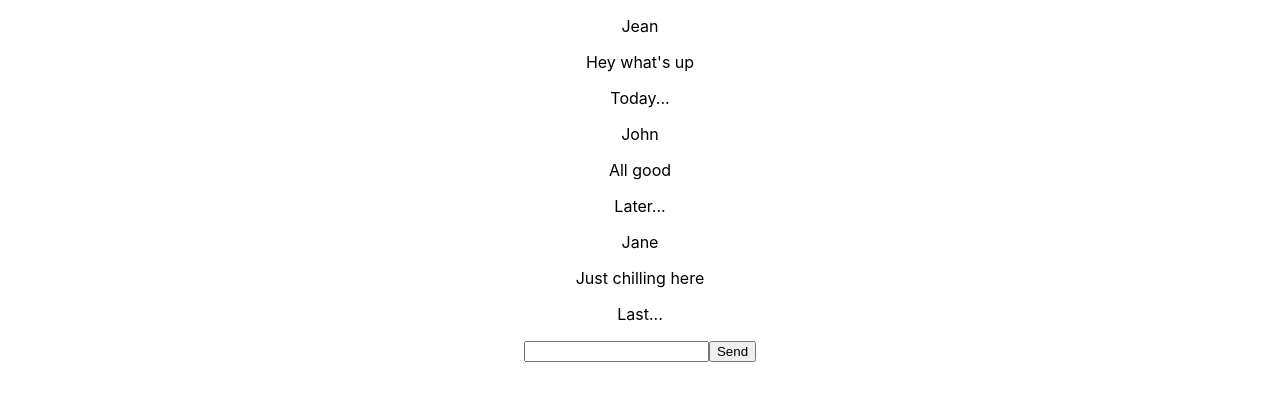
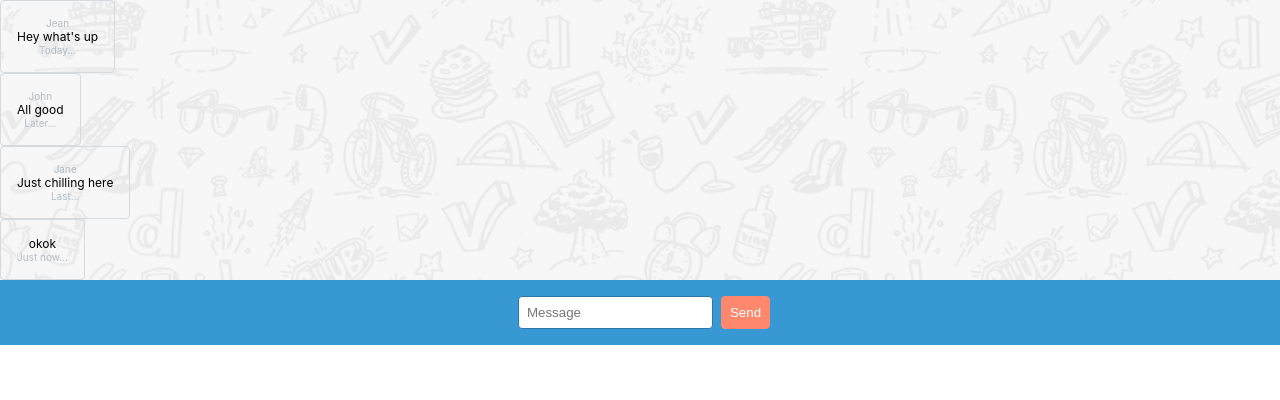
Before and after one commit to fviaren/chat-fe-challenge, a React (Create React App) app: page / in a window 1280 px wide. Shown: the top 400 px of the page. Built offline with nearby package versions, Linux system fonts and the light colour scheme.

Commit message:
Added state with dummy data; messages as variable; some style in line and css files; started handler functions - passed as props to component

```diff
--- a/src/App.js
+++ b/src/App.js
@@ -3,22 +3,55 @@ import React, { Component } from 'react';
 import './App.css';
 import Message from './Message/Message'
 import InputMessage from './InputMessage/InputMessage'
+import Background from './assets/body-bg.png'
 
 class App extends Component {
+  state = {
+    messages: [
+      {id: "skdj", username: "Jean", messageText: "Hey what's up", timestamp: "Today..." },
+      {id: "sdjask", username: "John", messageText: "All good", timestamp: "Later..." },
+      {id: "qjhbas", username: "Jane", messageText: "Just chilling here", timestamp: "Last..." },
+      {id: "dkjhs", username: "", messageText: "okok", timestamp: "Just now..." }
+    ],
+    newMessage: ""
+  }
+
+  onChangeInput = (event) => {
+    this.setState({
+        newMessage: event.target.value
+      })
+  }
 
   sendMessageHandler = () => {
-    console.log('Message sent')
+    console.log(this.state.newMessage)
   }
 
   render() {
+    const chatStyle = {
+      backgroundImage: 'url(' + Background + ')',
+      fontColor: 'blue'
+
+    }
+
+    let messages = (
+      <div>
+        {this.state.messages.map((message, index) => {
+          return <Message
+          username={message.username}
+          messageText={message.messageText}
+          timestamp={message.timestamp}
+          key={message.id} />
+        })}
+      </div>
+    )
+
     return (
-      <div className="App">
-        <Message username="Jean" messageText="Hey what's up" timestamp="Today..."/>
-        <Message username="John" messageText="All good" timestamp="Later..."/>
-        <Message username="Jane" messageText="Just chilling here" timestamp="Last..."/>
-        <InputMessage send={() => this.sendMessageHandler()}/>
+      <div className="App" style={chatStyle}>
+        {messages}
+        <InputMessage change={(event) => this.onChangeInput(event)} send={() => this.sendMessageHandler()}/>
       </div>
     );
   }
 }
+
 export default App;
--- /dev/null
+++ b/src/InputMessage/InputMessage.css
@@ -0,0 +1,19 @@
+.InputBlock {
+    background-color: #3798d4;
+    padding: 8px;
+}
+
+.SendButton {
+    background-color: #ff876d;
+    color: white;
+    border: solid 1px #ff876d;
+    border-radius: 4px;
+    padding: 8px;
+}
+
+.MessageField {
+    padding: 8px;
+    margin: 8px;
+    border: solid 1px #2e77a4;
+    border-radius: 4px;
+}
--- a/src/InputMessage/InputMessage.js
+++ b/src/InputMessage/InputMessage.js
@@ -1,10 +1,19 @@
 import React from 'react';
+import './InputMessage.css';
 
 const inputMessage = (props) => {
     return (
-        <div>
-            <input type="text"/>
-            <button onClick={props.send}>Send</button>
+        <div className="InputBlock">
+            <input
+                className="MessageField"
+                type="text"
+                placeholder="Message"
+                onChange={props.change}
+            />
+            <button
+                className="SendButton"
+                onClick={props.send}
+                >Send</button>
         </div>
     )
 }
--- /dev/null
+++ b/src/Message/Message.css
@@ -0,0 +1,32 @@
+.Message {
+    display: table;
+    flex-direction: column;
+    max-width: 240px;
+    font-size: 12px;
+    border: solid 1px #d4dade;
+    border-radius: 4px;
+    padding: 16px;
+}
+
+.MessageSent {
+    background-color: #fcf6c5;
+    float: right;
+    margin-right: 24px;
+    margin-bottom: 16px;
+}
+
+.MessageReceived {
+    background-color: white;
+    text-align: left;
+    margin-left: 16px;
+    margin-top: 8px;
+}
+
+.MessageInfo {
+    color: #b3bcc3;
+    font-size: 10px;
+}
+
+.Message p {
+    margin-block: 0px;
+}
--- a/src/Message/Message.js
+++ b/src/Message/Message.js
@@ -1,11 +1,12 @@
 import React from 'react';
+import './Message.css'
 
 const message = (props) => {
     return (
-        <div>
-            <p>{props.username}</p>
+        <div className="Message">
+            <p className="MessageInfo">{props.username}</p>
             <p>{props.messageText}</p>
-            <p>{props.timestamp}</p>
+            <p className="MessageInfo">{props.timestamp}</p>
         </div>
     )
 }
```
Also changed, not shown: src/assets/body-bg.png (added).
